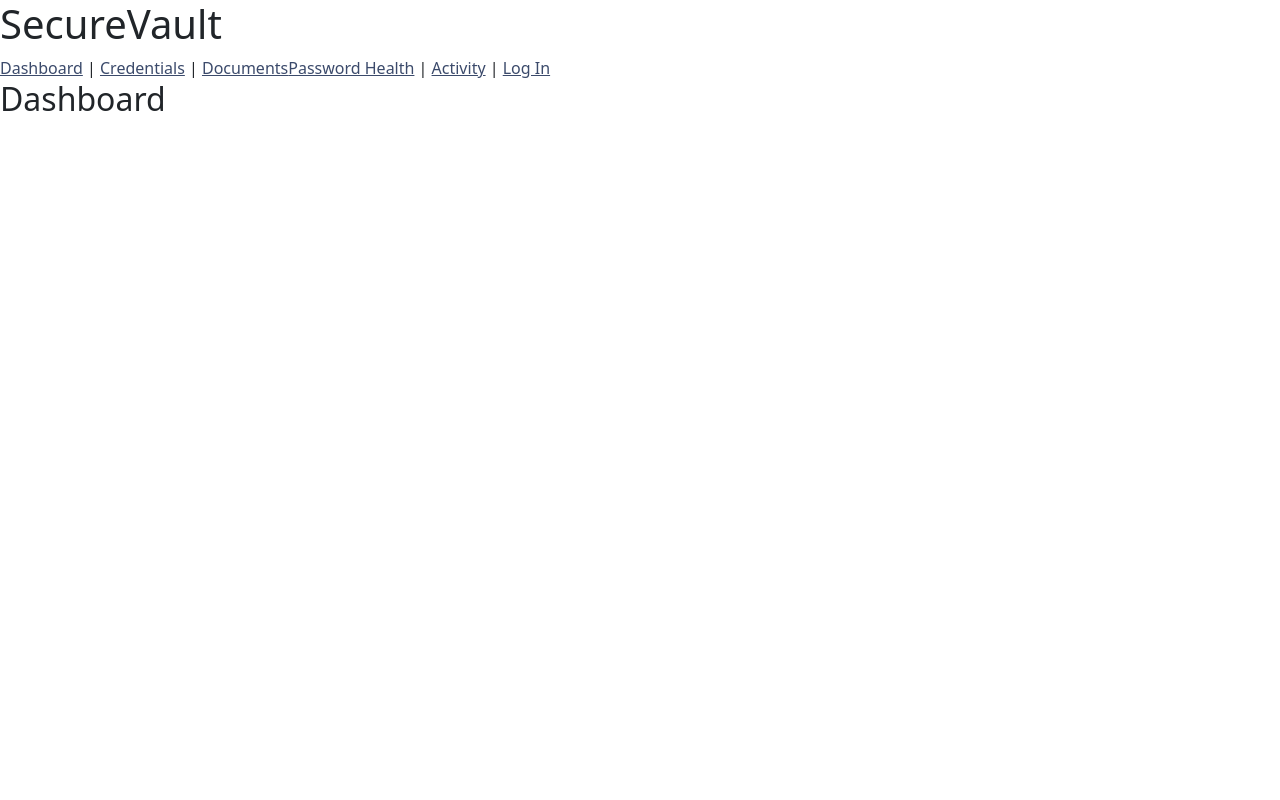
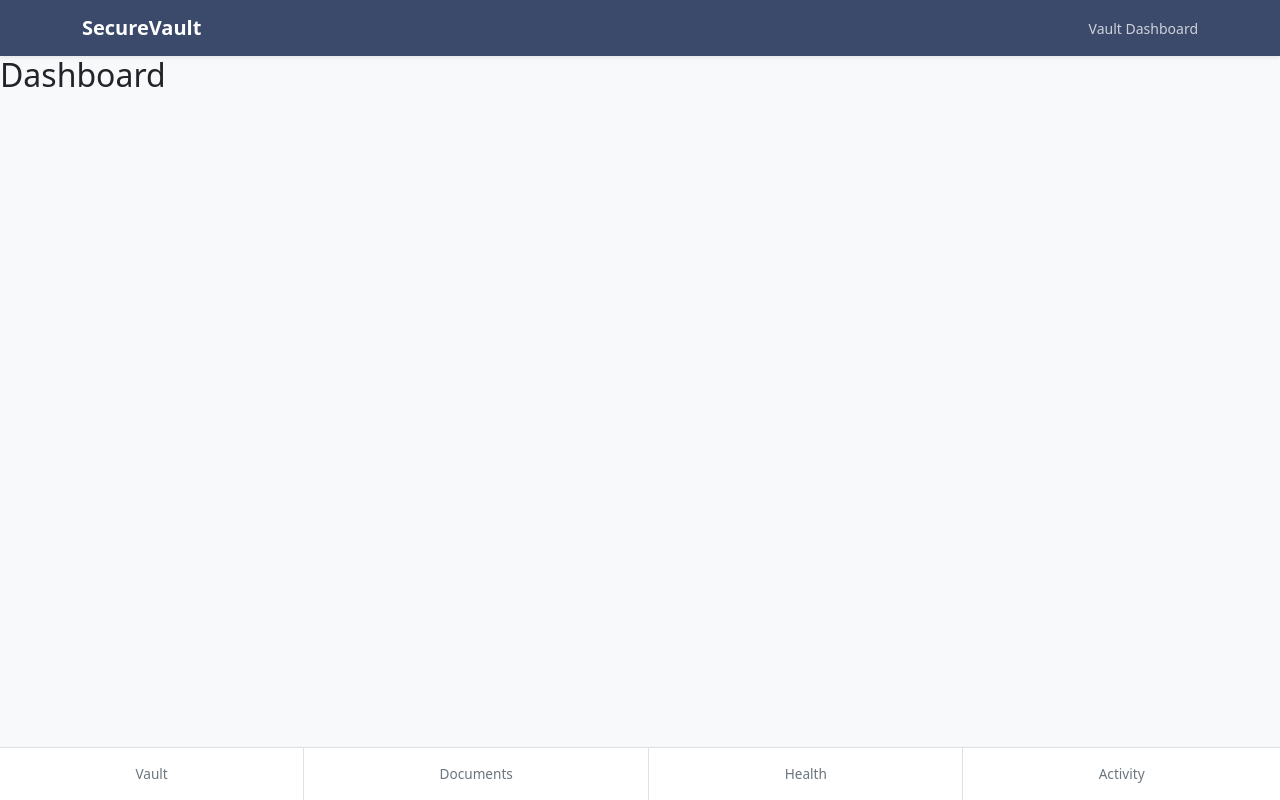
Before and after one commit to JohnSite07/SPMS_Deployment, a React (Vite) app in the folder client/: page / in a window 1280 px wide. Built offline with nearby package versions, Linux system fonts and the light colour scheme.

Commit message:
feat: Redesign Activity view and Layout

```diff
--- a/client/src/components/Layout.jsx
+++ b/client/src/components/Layout.jsx
@@ -1,28 +1,57 @@
-import { Link, Outlet } from 'react-router-dom';
+import { Outlet, NavLink, useLocation } from 'react-router-dom';
+import { Navbar, Container, Nav } from 'react-bootstrap';
 
-// Minimal app shell: a nav that exercises the router, plus the outlet where
-// the matched page renders. Plain semantic HTML — no design system yet.
+// App shell with SecureVault design: top primary header, and bottom navigation.
 export default function Layout() {
+  const location = useLocation();
+
+  // Simple helper to extract the page title for the header
+  const getPageTitle = () => {
+    const path = location.pathname;
+    if (path.startsWith('/credentials')) return 'Add Credential';
+    if (path.startsWith('/documents')) return 'Secure Documents';
+    if (path.startsWith('/health')) return 'Password Health';
+    if (path.startsWith('/activity')) return 'Audit Log';
+    if (path.startsWith('/login')) return 'Login';
+    return 'Vault Dashboard';
+  };
+
   return (
-    <div>
-      <header>
-        <h1>SecureVault</h1>
-        <nav>
-          <Link to="/">Dashboard</Link>
-          {' | '}
-          <Link to="/credentials">Credentials</Link>
-          {' | '}
-          <Link to="/documents">Documents</Link>
-          <Link to="/health">Password Health</Link>
-          {' | '}
-          <Link to="/activity">Activity</Link>
-          {' | '}
-          <Link to="/login">Log In</Link>
-        </nav>
-      </header>
-      <main>
+    <div className="d-flex flex-column vh-100 bg-light">
+      {/* Top Header */}
+      <Navbar bg="primary" variant="dark" className="flex-shrink-0 shadow-sm">
+        <Container>
+          <Navbar.Brand className="fw-bold">SecureVault</Navbar.Brand>
+          <Navbar.Text className="text-white opacity-75 small">
+            {getPageTitle()}
+          </Navbar.Text>
+        </Container>
+      </Navbar>
+
+      {/* Main Content Area */}
+      <main className="flex-grow-1 overflow-auto pb-5 mb-5">
         <Outlet />
       </main>
+
+      {/* Bottom Navigation */}
+      <Navbar fixed="bottom" bg="white" className="border-top shadow-sm flex-shrink-0 p-0">
+        <Container fluid className="p-0">
+          <Nav className="w-100 justify-content-around text-center" style={{ fontSize: '0.85rem' }}>
+            <Nav.Link as={NavLink} to="/" end className="py-3 text-secondary flex-grow-1 border-end">
+              Vault
+            </Nav.Link>
+            <Nav.Link as={NavLink} to="/documents" className="py-3 text-secondary flex-grow-1 border-end">
+              Documents
+            </Nav.Link>
+            <Nav.Link as={NavLink} to="/health" className="py-3 text-secondary flex-grow-1 border-end">
+              Health
+            </Nav.Link>
+            <Nav.Link as={NavLink} to="/activity" className="py-3 text-secondary flex-grow-1">
+              Activity
+            </Nav.Link>
+          </Nav>
+        </Container>
+      </Navbar>
     </div>
   );
 }
--- a/client/src/pages/Activity.jsx
+++ b/client/src/pages/Activity.jsx
@@ -1,5 +1,5 @@
 import { useState, useEffect } from 'react';
-import { Container, Table, Button, Spinner, Alert } from 'react-bootstrap';
+import { Container, ListGroup, Button, Spinner, Alert, Badge, Card } from 'react-bootstrap';
 import { getAuditLog } from '../services/audit';
 
 export default function Activity() {
@@ -72,58 +72,57 @@ export default function Activity() {
       <h2>Activity</h2>
       <p className="text-muted">A complete record of your account activity.</p>
 
-      {error && <Alert variant="danger">{error}</Alert>}
+      {error && <Alert variant="danger" className="mt-3">{error}</Alert>}
 
       {loading ? (
         <div className="text-center py-5">
-          <Spinner animation="border" role="status">
+          <Spinner animation="border" variant="primary" role="status">
             <span className="visually-hidden">Loading...</span>
           </Spinner>
         </div>
       ) : (
         <>
-          <Table responsive striped bordered hover className="mt-3">
-            <thead>
-              <tr>
-                <th>Date & Time</th>
-                <th>Action</th>
-                <th>IP Address</th>
-              </tr>
-            </thead>
-            <tbody>
+          <Card className="shadow-sm border-0 mt-4 mb-4">
+            <ListGroup variant="flush" className="rounded">
               {entries.length === 0 ? (
-                <tr>
-                  <td colSpan="3" className="text-center py-4 text-muted">
-                    No activity records found.
-                  </td>
-                </tr>
+                <ListGroup.Item className="text-center py-4 text-muted border-0">
+                  No activity records found.
+                </ListGroup.Item>
               ) : (
                 entries.map((entry) => (
-                  <tr key={entry.entryId}>
-                    <td>{new Date(entry.timestamp).toLocaleString()}</td>
-                    <td>{formatAction(entry.action)}</td>
-                    <td className="text-monospace text-muted">{entry.ipAddress || 'System'}</td>
-                  </tr>
+                  <ListGroup.Item key={entry.entryId} className="d-flex justify-content-between align-items-start py-3 border-bottom">
+                    <div className="ms-2 me-auto">
+                      <div className="fw-bold text-dark mb-1">{formatAction(entry.action)}</div>
+                      <div className="text-muted small">
+                        {new Date(entry.timestamp).toLocaleString()}
+                      </div>
+                    </div>
+                    <Badge bg="light" text="secondary" className="border fw-normal mt-1 px-2 py-1">
+                      {entry.ipAddress || 'System'}
+                    </Badge>
+                  </ListGroup.Item>
                 ))
               )}
-            </tbody>
-          </Table>
+            </ListGroup>
+          </Card>
 
-          <div className="d-flex justify-content-between align-items-center mt-3">
+          <div className="d-flex justify-content-between align-items-center mt-4">
             <Button
-              variant="outline-secondary"
+              variant="outline-primary"
               onClick={handlePrevious}
               disabled={cursorHistory.length === 0}
+              className="px-4 rounded-pill"
             >
               &larr; Previous
             </Button>
-            <span className="text-muted text-sm">
+            <span className="text-muted small fw-medium">
               Page {cursorHistory.length + 1}
             </span>
             <Button
-              variant="outline-secondary"
+              variant="outline-primary"
               onClick={handleNext}
               disabled={!nextCursor}
+              className="px-4 rounded-pill"
             >
               Next &rarr;
             </Button>
```
